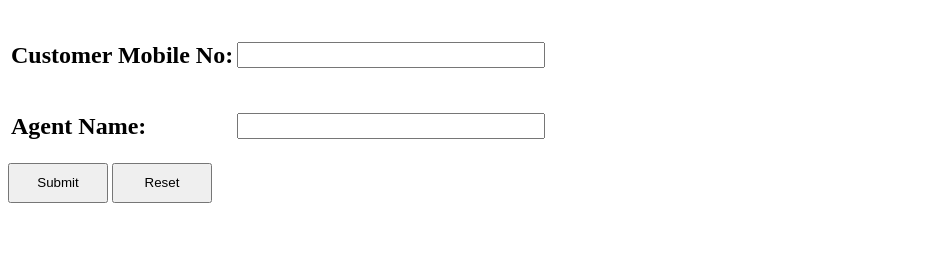
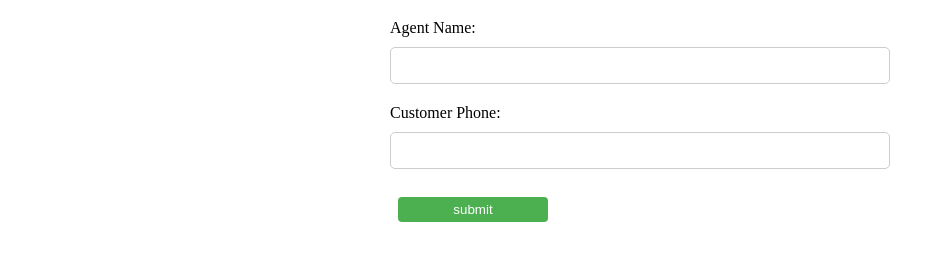
Before and after one commit to AhashKumarAyyappan/YAI-genesys, a plain HTML site: page index.html in a window 1280 px wide. Shown: the part 61-322 px from the top of the page, without its empty margins (0-945 px from the left). Drawn offline with Linux system fonts and the light colour scheme.

Commit message:
new code updated

```diff
--- a/index.html
+++ b/index.html
@@ -1,68 +1,125 @@
 <!DOCTYPE html>
-<html lang="en">
+<html>
+<head>
+    <meta name="viewport" content="width=device-width, initial-scale=1.2">
+<!-- <meta name="referrer" content="strict-origin-when-cross-origin">
+ -->
+    <meta charset="UTF-8">
+<!--   <title>Contact Us123</title> -->
+  <style>
+    form {
+      max-width: 500px;
+      margin: 0 auto;
+    }
+    label {
+      display: block;
+      margin-bottom: 10px;
+    }
+    input[type="text"], select {
+      width: 100%;
+      padding: 10px;
+      border-radius: 5px;
+      border: 1px solid #ccc;
+      margin-bottom: 20px;
+      box-sizing: border-box;
+    }
+    input[type="submit"] {
+      background-color: #4CAF50;
+      color: white;
+      padding: 12px 20px;
+      border: none;
+      border-radius: 4px;
+      cursor: pointer;
+    }
+    input[type="submit"]:hover {
+      background-color: #45a049;
+    }
+    .submit {
+        width: 30%;
+        text-align: center;
+        background-color: #4CAF50;
+        color: white;
+        padding: 5px;
+        margin: 8px;
+        border: none;
+        border-radius: 4px;
+        cursor: pointer;
+  }
+  </style>
+</head>
+<script type="text/javascript">
+function finalsubmit(){
+console.log("Submitted")
+  let x = document.getElementById("name").value
+console.log(x)
+  let y = document.getElementById("phone").value
+console.log(y)
 
-<head>
-    <meta charset="UTF-8">
-    <meta name="viewport" content="width=device-width, initial-scale=1.0">
-    <title>YAI</title>
+/*let str=`Name:${x} Phone:${y} Mail_id:${z} Query:${k} Obstacled:${l}`;*/
+let str={Name:`${x}`, Phone:`${y}`};
+console.log(typeof str)
+str = JSON.stringify(str);
+console.log(typeof str)
+/*
+let axios = require('axios');
+let data = str
+let config = {
+  method: 'post',
+  url: 'https://cloud.yellow.ai/integrations/sendevent/test-event/x1678344617252?source=yellowmessenger',
+  headers: {
+    'Content-Type': 'application/json',
+    'Authorization': 'a9c98444df9bbcaeb2af9581d172'
+  },
+  data : data
+};
+axios(config)
+.then(function (response) {
+  console.log(JSON.stringify(response.data));
+})
+.catch(function (error) {
+  console.log(error);
+});
+*/
 
-</head>
-
-<body>
-    <div>
-        <h1>YAI</h1>
-        <table>
-            <tr>
-                <td>
-                    <h2>Customer Mobile No:</h2>
-                </td>
-                <td>
-                    <input id="customerNumber" style="width: 300px; height: 20px;" type="number">
-                </td>
-            </tr>
-            <tr>
-                <td>
-                    <h2>Agent Name:</h2>
-                </td>
-                <td>
-                    <input id="agentname" style="width: 300px; height: 20px;" type="text">
-                </td>
-            </tr>
-
-            <!-- <tr>
-                <td>
-
-                </td>
-            </tr> -->
-        </table>
-        <button onclick="result()" id="sub" style="width: 100px; height: 40px;" type="submit">Submit</button>
-        <button onclick="reset()" id="sub" style="width: 100px; height: 40px;" type="reset">Reset</button>
-        <script>
-            var num = document.getElementById("customerNumber")
-            var aname = document.getElementById("agentname")
-            var butn = document.getElementById("sub")
-
-
-            function result() {
-
-                if (aname.value == "" || num.value == "" || num.value == "null" || aname.value == "null") {
-                    alert("Type the values and click submit")
-                    window.location.reload();
-                }
-
-                console.log(aname.value)
-                console.log(num.value)
-                // window.parent.postMessage(
-                //     JSON.stringify({
-                //         "event_code": "ym-client-event",
-                //         "data": {
-                //             "cusNo" : num.value,
-                //             "agentName" : aname.value
-                //         }
-                //     }),)
-                var str = "ahash test"
+ /*fetch('https://cors-anywhere.herokuapp.com/https://cloud.yellow.ai/integrations/sendevent/cskchamp/x1678344617252',
+  {
+   method: 'POST',
+   headers: {
+      'Access-Control-Allow-Origin': '*',
+      'Accept': 'application/json',
+      'Content-Type': 'application/json',
+    'Authorization': 'a9c98444d590bba8b5a7908bd075',
+    'x-api-key': 'pKghyLxVVL1__LA1iqFKvPvoDqS8jrfCDOfeKwM4'
+    },
+     body: str
+   }).then(response => response.json())
+   .then(data => console.log(data)).catch(error=>console.log(JSON.stringify(error)));
+//a9c98447db94bba4b3a5938add71*/
 
 let myHeaders = new Headers();
+/*myHeaders.append("Access-Control-Allow-Origin", "https://cloud.yellow.ai");
+myHeaders.append("Accept", "application/json");
+myHeaders.append("Connection", "keep-alive");
+myHeaders.append('x-auth-token', "442a2850bddf8273e585bb3885ec7f2c96b1e24af4ab56eefe0001fc5e86ef181UyQQShDuZFW5MPWcXSVY");
+myHeaders.append("Content-Type", "application/json");
+myHeaders.append("Access-Control-Allow-Headers","Authorization,Content-Type,x-auth-token");
+myHeaders.append("platform", "cloud");
+// myHeaders.append("Access-Control-Allow-Headers","Authorization,Content-Type,Accept,Origin,User-Agent,DNT,Cache-Control,X-Mx-ReqToken,Keep-Alive,X-Requested-With,If-Modified-Since,platform")
+//  "Authorization,Content-Type,x-auth-token");
+// Authorization,Content-Type,Accept,Origin,User-Agent,DNT,Cache-Control,X-Mx-ReqToken,Keep-Alive,X-Requested-With,If-Modified-Since,platform
+myHeaders.append("Access-Control-Allow-Methods", "POST");
+myHeaders.append("Access-Control-Allow-Credentials", "true");
+myHeaders.append("authority", "cloud.yellow.ai");
+myHeaders.append("sec-fetch-mode", "cors");
+myHeaders.append("sec-fetch-site", "cross-site");
+//myHeaders.append("vary", "cloud.yellow.ai");
+myHeaders.append("Authorization", "a9c98444d590bba8b5a7908bd075");
+myHeaders.append("x-api-key", "pKghyLxVVL1__LA1iqFKvPvoDqS8jrfCDOfeKwM4");
+*/
+//let urlencoded = new URLSearchParams();
+//urlencoded.append("message", "ram");
+
+///new check
 myHeaders.append("Accept", "application/json");
 myHeaders.append("Accept-Language", "en-GB,en-US;q=0.9,en;q=0.8");
 myHeaders.append("Access-Control-Allow-Origin", "*");
@@ -74,10 +131,13 @@
 myHeaders.append("Sec-Fetch-Dest", "empty");
 myHeaders.append("Sec-Fetch-Mode", "cors");
 myHeaders.append("Sec-Fetch-Site", "cross-site");
+myHeaders.append("User-Agent", "Mozilla/5.0 (Macintosh; Intel Mac OS X 10_15_7) AppleWebKit/537.36 (KHTML, like Gecko) Chrome/112.0.0.0 Safari/537.36");
 myHeaders.append("sec-ch-ua", "\"Chromium\";v=\"112\", \"Google Chrome\";v=\"112\", \"Not:A-Brand\";v=\"99\"");
 myHeaders.append("sec-ch-ua-mobile", "?0");
 myHeaders.append("sec-ch-ua-platform", "\"macOS\"");
 myHeaders.append("x-api-key", "ySj09lZvN4o6K1Xl1WYeBHVQtlvIMe5J2N6M9dU-");
+////new check
+
 
 let requestOptions = {
   method: 'POST',
@@ -87,16 +147,33 @@
 };
 
 fetch("https://cors-anywhere.herokuapp.com/https://cloud.yellow.ai/integrations/sendevent/data-from-genesys/x1713349981681", requestOptions)
-                    // .then(response => response.text())
+  .then(response => response.text())
   .then(result => console.log(result))
   .catch(error => console.log('error', error));
-            }
 
-            function reset() {
-                window.location.reload();
+
+/*window.parent.postMessage(
+       JSON.stringify({
+                    event_code: "ym-client-event",
+                    data: str
+               }),
+                "*"
+           );
+
+*/
 }
  </script>
-    </div>
+<body>
+  <h1>YAI</h1>
+  <form>
+    <label for="name">Agent Name:</label>
+    <input type="text" id="name" name="name" required>
+
+    <label for="phone">Customer Phone:</label>
+    <input type="text" id="phone" name="phone" required>
+
+    <!-- <input type="submit" value="Submit" onclick="finalsubmit()"> -->
+    <button class="submit" type="button" onclick="finalsubmit()">submit</button>
+  </form>
 </body>
-
 </html>
```
Lines whose indentation alone changed are shown as unchanged.
